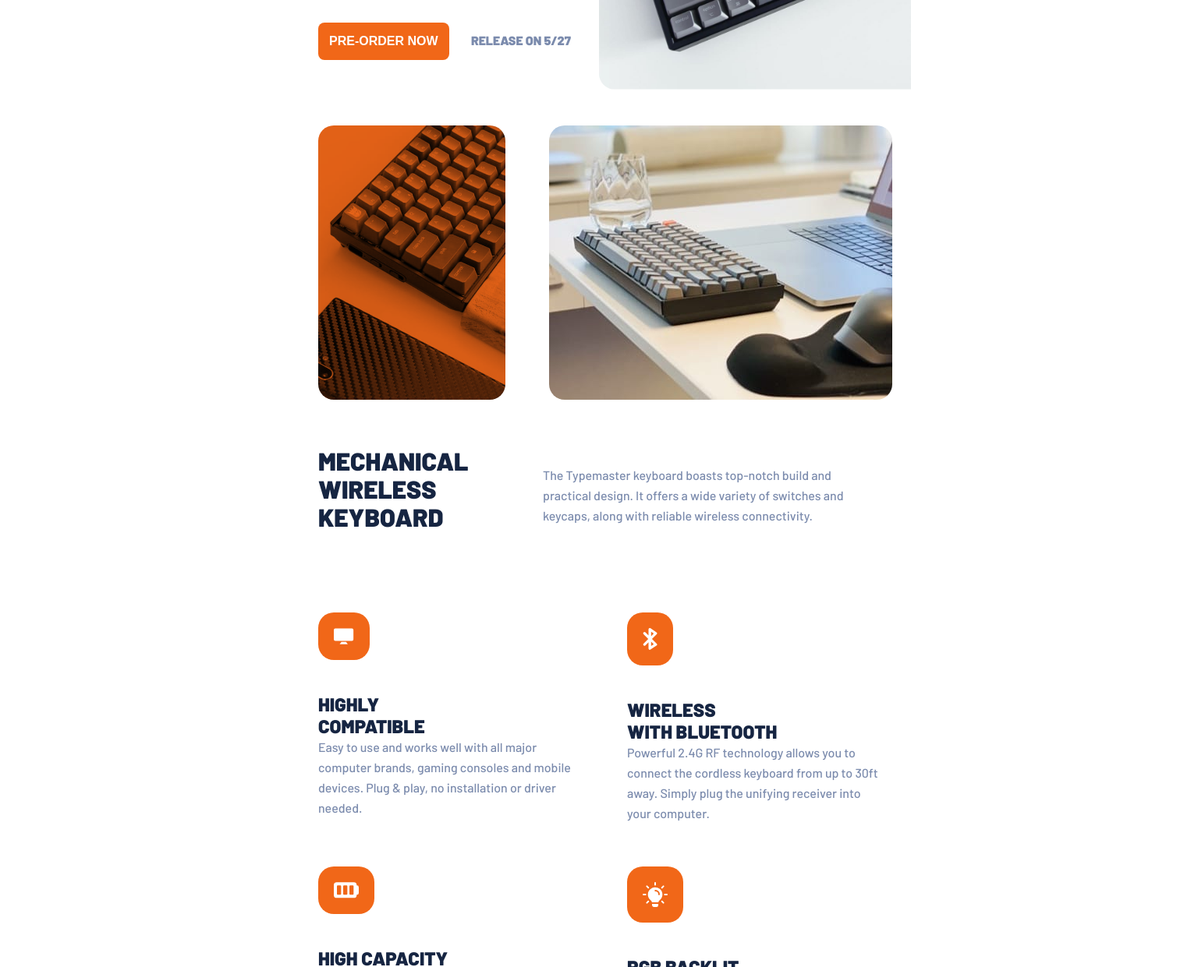
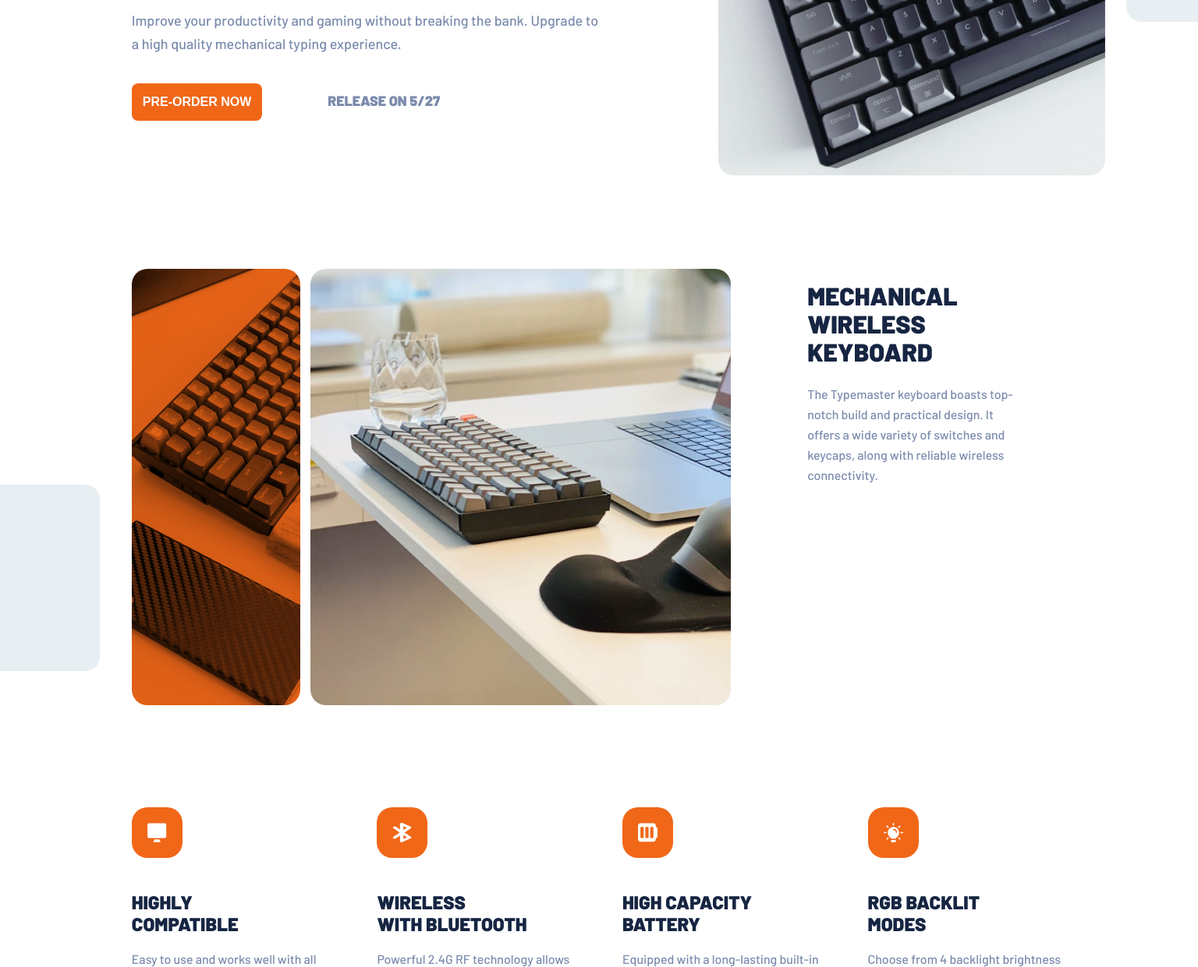
Before and after one commit to anibolokadze/Typemaster-pre-launch-landing-page, a plain HTML site: page index.html in a window 1536 px wide. Shown: the part 348-1589 px from the top of the page at 78% size. Drawn offline with Linux system fonts and the light colour scheme.

Commit message:
changes in html markup and classes

```diff
--- a/index.html
+++ b/index.html
@@ -14,7 +14,7 @@
             <button>Pre-order now</button>
         </nav>
 
-        <div class="header-title">
+        <div class="title">
             <h1>Typemaster Keyboard</h1>
             <p>Improve your productivity and gaming without breaking the bank. Upgrade to a high quality mechanical typing experience.</p>
         </div>
@@ -27,53 +27,49 @@
             <img src="assets/mobile/image-keyboard.jpg" alt="Keyboard" class="keyboard-mobile">
             <img src="assets/tablet/image-keyboard.jpg" alt="Keyboard" class="keyboard-tablet">
             <img src="assets/desktop/image-keyboard.jpg" alt="Keyboard" class="keyboard-desktop">
+            <div class="grey-box-left"></div>
         </div>
     </header>
 
 
-    <div class="bg">
-        <!-- <div class="side-img">
-            <img src="assets/mobile/image-keyboard.jpg" alt="Keyboard" class="keyboard-mobile">
-            <img src="assets/tablet/image-keyboard.jpg" alt="Keyboard" class="keyboard-tablet">
-            <img src="assets/desktop/image-keyboard.jpg" alt="Keyboard" class="keyboard-desktop">
-        </div> -->
-
-        <div class="intro-images">
-            <div class="intro-img--left"></div>
-            <div class="intro-img--right"></div>
-        </div>
+    <div class="bg-container">
+       <div class="intro-wrapper">
+            <div class="intro-images">
+                <div class="intro-img--left"></div>
+                <div class="intro-img--right"></div>
+            </div>
+            <div class="grey-box-right"></div>
+            <div class="main-header">
+                <h2>mechanical <br> wireless <br> Keyboard</h2>
+                <p>The Typemaster keyboard boasts top-notch build and practical design. It offers a wide variety of switches and keycaps, along with reliable wireless connectivity.</p>
+            </div>
+       </div>
     </div>
 
 
     <main>
-        <section class="main-header">
-            <h2>mechanical <br> wireless <br> Keyboard</h2>
-            <p>The Typemaster keyboard boasts top-notch build and practical design. It offers a wide variety of switches and keycaps, along with reliable wireless connectivity.</p>
-        </section>
-
         <div class="grid">
-            <section>
+            <div>
                 <img src="assets/shared/icon-compatible.svg" alt="compatible">
                 <h3>HIGHLY <br> COMPATIBLE</h3>
                 <p>Easy to use and works well with all major computer brands, gaming consoles and mobile devices. Plug & play, no installation or driver needed.</p>
-            </section>
-            <section>
+            </div>
+            <div>
                 <img src="assets/shared/icon-bluetooth.svg" alt="bluetooth">
                 <h3>WIRELESS <br> WITH BLUETOOTH</h3>
                 <p>Powerful 2.4G RF technology allows you to connect the cordless keyboard from up to 30ft away. Simply plug the unifying receiver into your computer.</p>
-            </section>
-            <section>
+            </div>
+            <div>
                 <img src="assets/shared/icon-battery.svg" alt="battery">
                 <h3>HIGH CAPACITY <br> BATTERY</h3>
                 <p>Equipped with a long-lasting built-in battery, you’ll never have to spend a dime on replaceable ones. Enjoy 40 hours of usage time between charges.</p>
-            </section>
-            <section>
+            </div>
+            <div>
                 <img src="assets/shared/icon-light.svg" alt="light">
                 <h3>RGB BACKLIT <br> MODES</h3>
                 <p>Choose from 4 backlight brightness levels and adjustable breathing speed. Each key glows intensely in the dark and helps you type in low light conditions.</p>
-            </section>
+            </div>
         </div>
-
     </main>
 
     <footer>
--- a/style.css
+++ b/style.css
@@ -12,7 +12,6 @@
     --light-grey:#E8EFF2;
     --white:#FFFFFF;
 }
-
 body{
     font-family: 'Barlow', sans-serif;
     background-color: var(--white);
@@ -114,7 +113,6 @@ header p{
 }
 .intro-images{
     display: flex;
-    justify-content: space-between;
     max-width:100%;
     overflow: hidden;
     margin-bottom: 3.75em;
@@ -143,6 +141,10 @@ header p{
     background-size: cover;
     margin-right: 1.5em;
 }
+.main-header{
+    text-align: center;
+    margin: 0 1.5em;
+}
 
 /* main content */
 main{
@@ -159,7 +161,9 @@ main{
 .grid img{
     background-color: var(--dark-orange);
     margin-bottom: 3em;
-    padding: 1.25em;
+    padding: 20px;
+    width: 65px;
+    height: 65px;
     border-radius: 20px;
 }
 
@@ -169,23 +173,24 @@ footer{
     text-align: center;
 }
 
-/* mobile  */
+/* tablet  */
 @media (min-width:48rem) {
     body{
         max-width: 50rem;
         margin: 0 auto;
         position: relative;
     }
-    header, main, footer{
+    header, main, footer, .main-header{
         margin:0 2.5em;
     }
-    .header-title{
+    .title{
         width: 50%;
     }
     .flex{
         width: 45%;
     }
 
+    /* background images */
     .keyboard-mobile{
         display: none;
     }
@@ -212,7 +217,6 @@ footer{
 
     }
 
-
     .main-header{
         text-align: start;
         display: flex;
@@ -228,9 +232,12 @@ footer{
     .grid{
         grid-template-columns: repeat(2, 1fr);
         text-align: start;
-        gap: 10%;
+        row-gap: 10%;
+        column-gap: 5%;
         margin-bottom: 9em;
-
+    }
+    .grid h3{
+        margin-bottom: 7%;
     }
     .grid img{
         margin-bottom: 2.5em;
@@ -239,3 +246,98 @@ footer{
         margin-bottom: 2.625em;
     }
 }
+
+/* desktop */
+@media (min-width:90rem) {
+    body{
+        max-width: 100%;
+    }
+    h1{
+        font-size: 3.5rem;
+    }
+    header p{
+        font-size: 1.125rem;
+    }
+    header, main, footer, .bg-container:not(.grey-box-right){
+        margin:0 10.55rem;
+    }
+    .title{
+        margin-top: 9.5em;
+    }
+    .grey-box-right{
+        background: url(assets/shared/pattern-square.svg);
+        position: absolute;
+        right: 0;
+        top: 0;
+        width: 6%;
+        height: 30%;
+        background-repeat: no-repeat;
+        transform: translate(0%, 24%);
+    }
+    .grey-box-left{
+        background: url(assets/shared/pattern-square.svg);
+        position: absolute;
+        left: 0;
+        top: 0;
+        width: 33%;
+        height: 30%;
+        background-repeat: no-repeat;
+        transform: translate(-25%, 171%);
+    }
+    .keyboard-tablet{
+        display: none;
+    }
+    .keyboard-desktop{
+        display: block;
+        position: absolute;
+        width:31rem !important;
+        right: 0;
+        top: 0;
+        transform: translate(-24%, 30%);
+        border-radius: 20px;
+        background: cover;
+    }
+
+    .intro-images{
+        margin-top: 6.313em;
+    }
+    .intro-img--left{
+        background-image: url(assets/desktop/image-phone-and-keyboard.jpg);
+        background-color: var(--dark-orange);
+        background-blend-mode: multiply;
+        width: 18%;
+        height: 35em;
+        margin-left: 6.906em;
+        background-position: center;
+        background-size: cover;
+        margin-left: 0 !important;
+    }
+    .intro-img--right{
+        background: url(assets/desktop/image-glass-and-keyboard.jpg);
+        width: 45%;
+        height: 35em;
+        background-position: center;
+        background-size: cover;
+        margin-right: 0 !important;
+    }
+    .main-header{
+        flex-direction: column;
+        max-width: 30%;
+        position: absolute;
+        right: 0;
+        top: 0;
+        transform: translate(0%, 190%);
+    }
+    .intro-wrapper{
+        margin-bottom: 8.188em;
+    }
+    .grid{
+        grid-template-columns: repeat(4, 1fr);
+    }
+    .flex{
+        width: 33%;
+    }
+    footer{
+        margin-bottom: 1.5em;
+    }
+}
```
